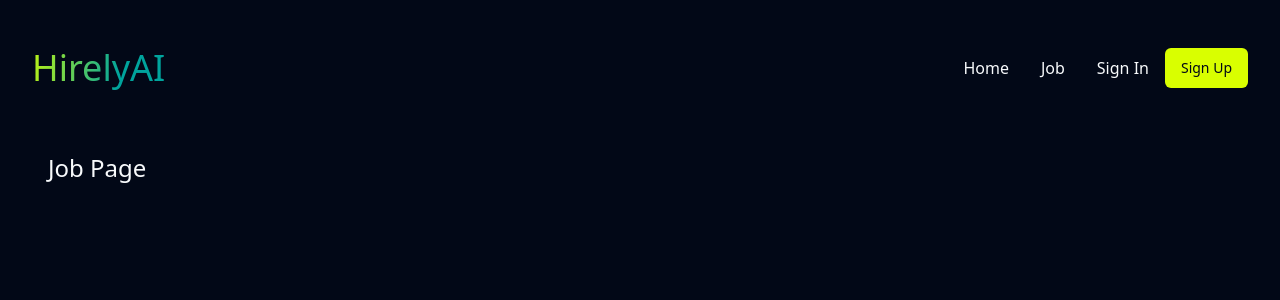
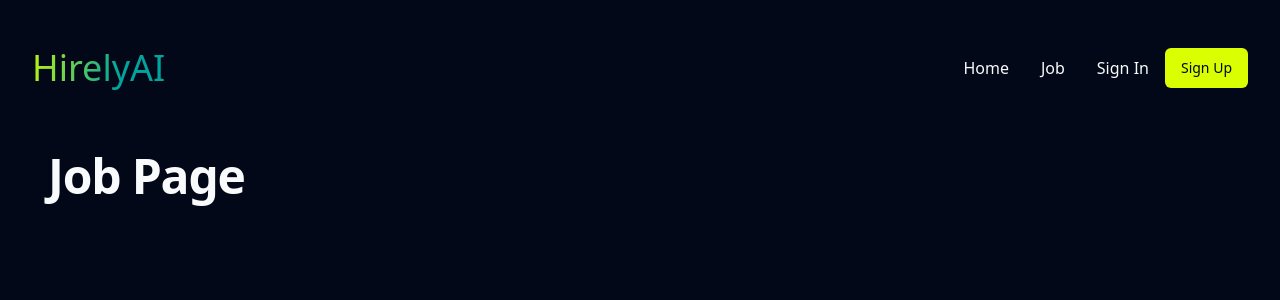
Before and after one commit to JKoriginal/HirlyAi-fullstack-app, a React (Vite) app in the folder aidf-front-end/: page /job in a window 1280 px wide. Shown: the top 300 px of the page. Built offline with nearby package versions, Linux system fonts and the light colour scheme.

Commit message:
global styles added

```diff
--- a/aidf-front-end/src/index.css
+++ b/aidf-front-end/src/index.css
@@ -73,6 +73,19 @@
     body {
       @apply bg-background text-foreground;
     }
+    h1 {
+      @apply scroll-m-20 text-4xl font-extrabold tracking-tight lg:text-5xl ;
+    }
+    h2 {
+      @apply scroll-m-20 text-3xl font-semibold tracking-tight first:mt-0 ;
+    }
+    h3{
+      @apply scroll-m-20 text-xl font-medium tracking-tight;
+    }
+    p{
+      @apply leading-7 [&:not(:first-child)]:mt-6 ;
+
+    }
     .text-underlay-1{
       background: linear-gradient(98deg, #d9ff00 -9.47%, #00a49d 65.47%);
       background-clip: text;
--- a/aidf-front-end/src/pages/home/components/Hero.jsx
+++ b/aidf-front-end/src/pages/home/components/Hero.jsx
@@ -2,7 +2,7 @@ function Hero() {
     return(
         <section className="py-32 flex justify-center rounded-xl shadow-sm  shadow-gray-900 border-white hero">
           <div>
-            <h1 className="text-white text-5xl font-bold ">Find your dream job</h1>
+            <h1 className = "text-white">Find your dream job</h1>
             </div>
         </section>
     )
--- a/aidf-front-end/src/pages/job/job.page.jsx
+++ b/aidf-front-end/src/pages/job/job.page.jsx
@@ -4,7 +4,7 @@ import Navigation from "@/components/shared/navigation";
 function JobPage() {
     return <main className="p-4">
 
-        <h1 className="text-2xl">Job Page</h1>
+        <h1>Job Page</h1>
     </main>;
 }
 
```
